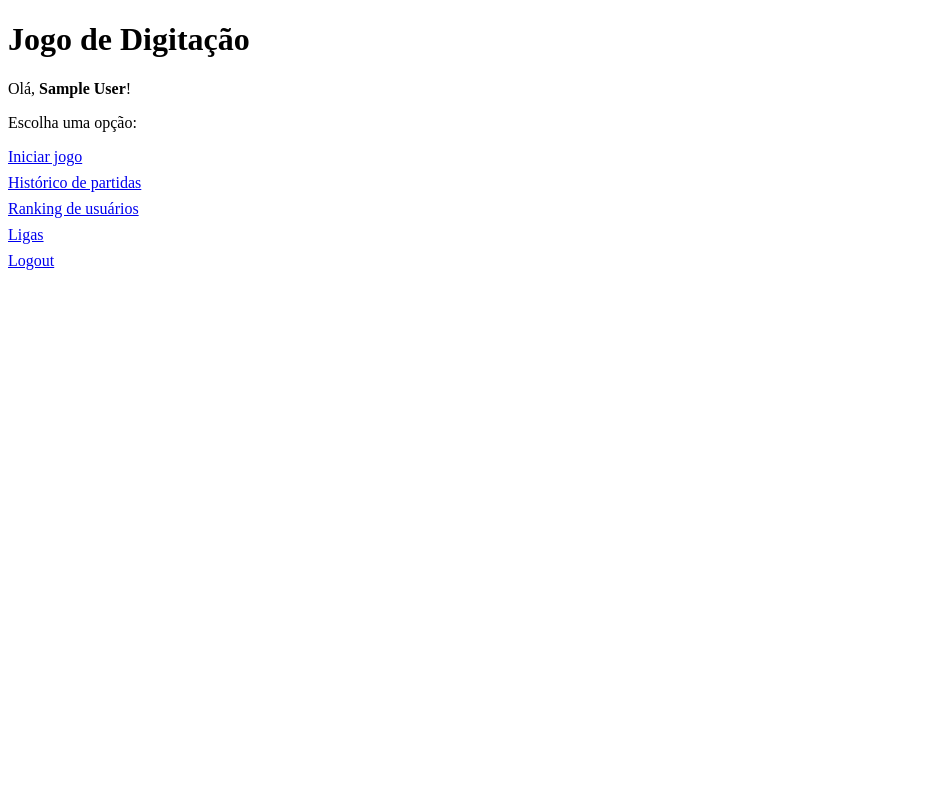
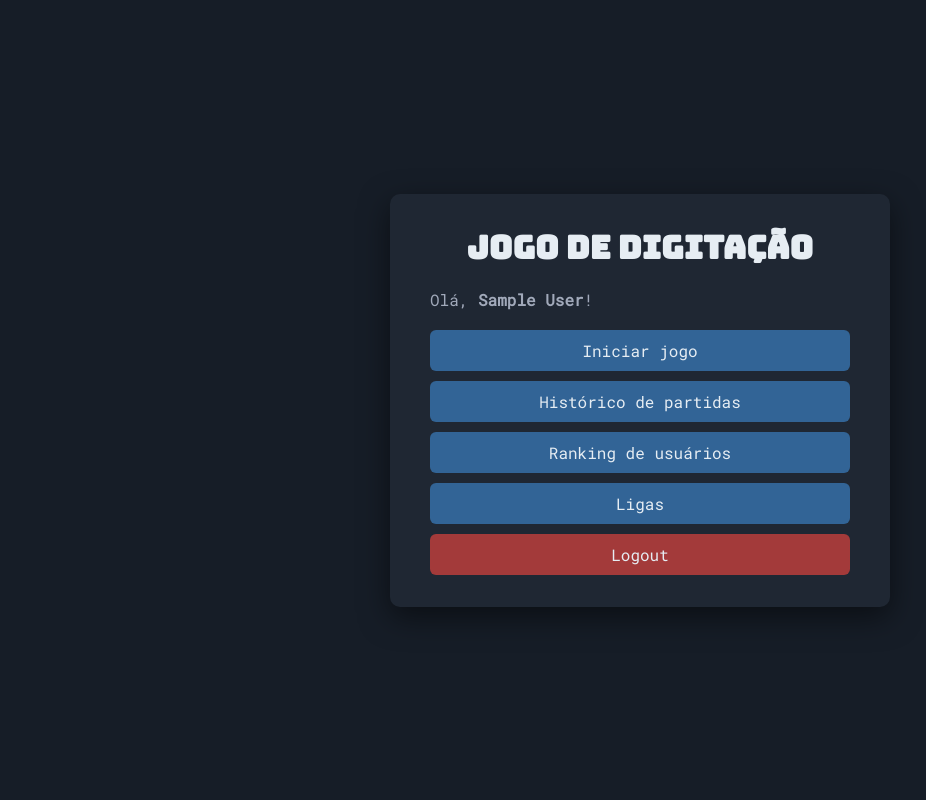
Before and after one commit to CalebeCarozzi/jogo_digitacao_web1, a PHP site: page / in a window 1280 px wide. Shown: the whole page, without its empty margins (0-926 px from the left). Run offline with PHP 8.4, Linux system fonts and the light colour scheme; the visitor is signed in with stand-in values (Sample User, id 1).

Commit message:
style: estilização index (beta)

```diff
--- /dev/null
+++ b/css/styleind.css
@@ -0,0 +1,84 @@
+@import url('https://fonts.googleapis.com/css2?family=Bungee&family=Roboto+Mono&display=swap');
+
+:root {
+    --bgcolor: #161d27;
+    --textoPrincipal: #E6EDF3;
+    --textoSecundario: #A1A9BA;
+    --corBotao: #326496;
+    --corBotaoSair: #a33a3a;
+    --fonteTitulo: "Bungee", sans-serif;
+    --fonteTexto: "Roboto Mono", monospace;
+}
+
+/* fundo e centralização */
+body {
+    background-color: var(--bgcolor);
+    color: var(--textoPrincipal);
+    font-family: var(--fonteTexto);
+    margin: 0;
+}
+
+.page-wrapper {
+    min-height: 100vh;
+    display: flex;
+    justify-content: center;
+    align-items: center;
+}
+
+/* card principal */
+.card-menu {
+    background-color: #1f2733;
+    padding: 32px 40px;
+    border-radius: 10px;
+    width: 420px;
+    box-shadow: 0 10px 30px rgba(0, 0, 0, 0.5);
+}
+
+/* título */
+.card-menu h1 {
+    font-family: var(--fonteTitulo);
+    text-align: center;
+    margin: 0 0 20px;
+}
+
+/* textos */
+.boas-vindas,
+.instrucao {
+    margin: 4px 0;
+    color: var(--textoSecundario);
+}
+
+/* lista de opções */
+.menu-opcoes {
+    list-style: none;
+    padding: 0;
+    margin: 20px 0 0;
+    display: flex;
+    flex-direction: column;
+    gap: 10px;
+}
+
+/* botões do menu */
+.btn-menu {
+    display: block;
+    text-align: center;
+    padding: 10px 16px;
+    border-radius: 6px;
+    background-color: var(--corBotao);
+    color: var(--textoPrincipal);
+    text-decoration: none;
+    font-family: var(--fonteTexto);
+}
+
+.btn-menu:hover {
+    background-color: #3a78b2;
+}
+
+/* botão de logout com cor diferente */
+.btn-sair {
+    background-color: var(--corBotaoSair);
+}
+
+.btn-sair:hover {
+    background-color: #c44646;
+}
--- a/index.php
+++ b/index.php
@@ -1,8 +1,5 @@
 <?php
-// Essa página é o menu inicial -> precisa de login
 require_once "force_authenticate.php";
-
-// Aqui: sessão já está aberta e $login é true
 
 $nome_usuario = "Jogador";
 
@@ -15,29 +12,25 @@ if (isset($_SESSION["user_name"]) && $_SESSION["user_name"] !== "") {
 <head>
     <meta charset="utf-8">
     <title>Menu Inicial - Jogo de Digitação</title>
+    <link rel="stylesheet" href="css/styleind.css">
 </head>
 <body>
-    <h1>Jogo de Digitação</h1>
+    <div class="page-wrapper">
+        <div class="card-menu">
+            <h1>Jogo de Digitação</h1>
 
-    <p>Olá, <strong><?php echo htmlspecialchars($nome_usuario); ?></strong>!</p>
-    <p>Escolha uma opção:</p>
+            <p class="boas-vindas">
+                Olá, <strong><?php echo htmlspecialchars($nome_usuario); ?></strong>!
+            </p>
 
-    <ul style="list-style: none; padding-left: 0;">
-        <li style="margin-bottom: 8px;">
-            <a href="game.php">Iniciar jogo</a>
-        </li>
-        <li style="margin-bottom: 8px;">
-            <a href="history.php">Histórico de partidas</a>
-        </li>
-        <li style="margin-bottom: 8px;">
-            <a href="ranking_usuarios.php">Ranking de usuários</a>
-        </li>
-        <li style="margin-bottom: 8px;">
-            <a href="ligas.php">Ligas</a>
-        </li>
-        <li style="margin-bottom: 8px;">
-            <a href="logout.php">Logout</a>
-        </li>
-    </ul>
+            <ul class="menu-opcoes">
+                <li><a href="game.php" class="btn-menu">Iniciar jogo</a></li>
+                <li><a href="history.php" class="btn-menu">Histórico de partidas</a></li>
+                <li><a href="ranking_usuarios.php" class="btn-menu">Ranking de usuários</a></li>
+                <li><a href="ligas.php" class="btn-menu">Ligas</a></li>
+                <li><a href="logout.php" class="btn-menu btn-sair">Logout</a></li>
+            </ul>
+        </div>
+    </div>
 </body>
 </html>
```
